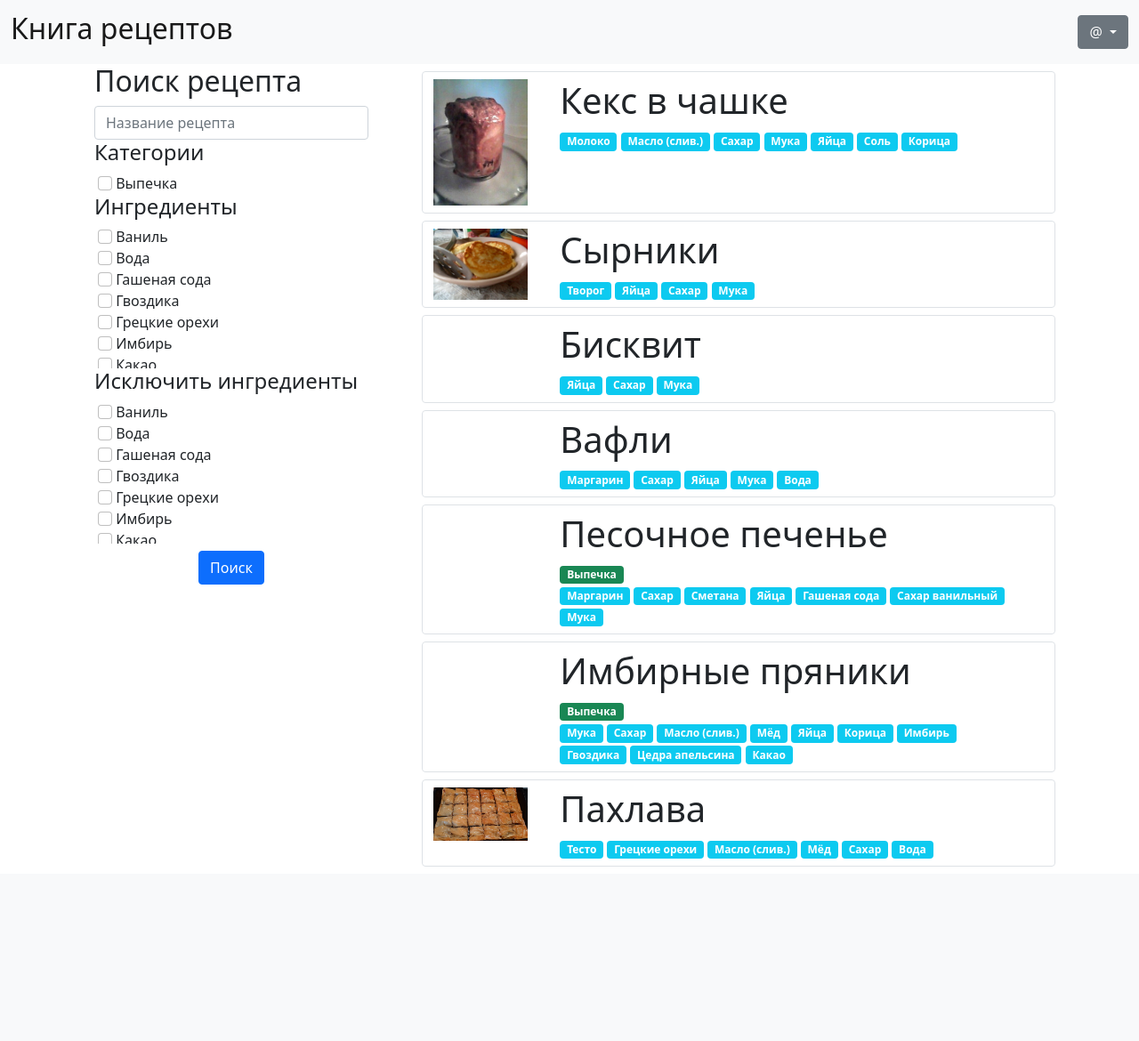
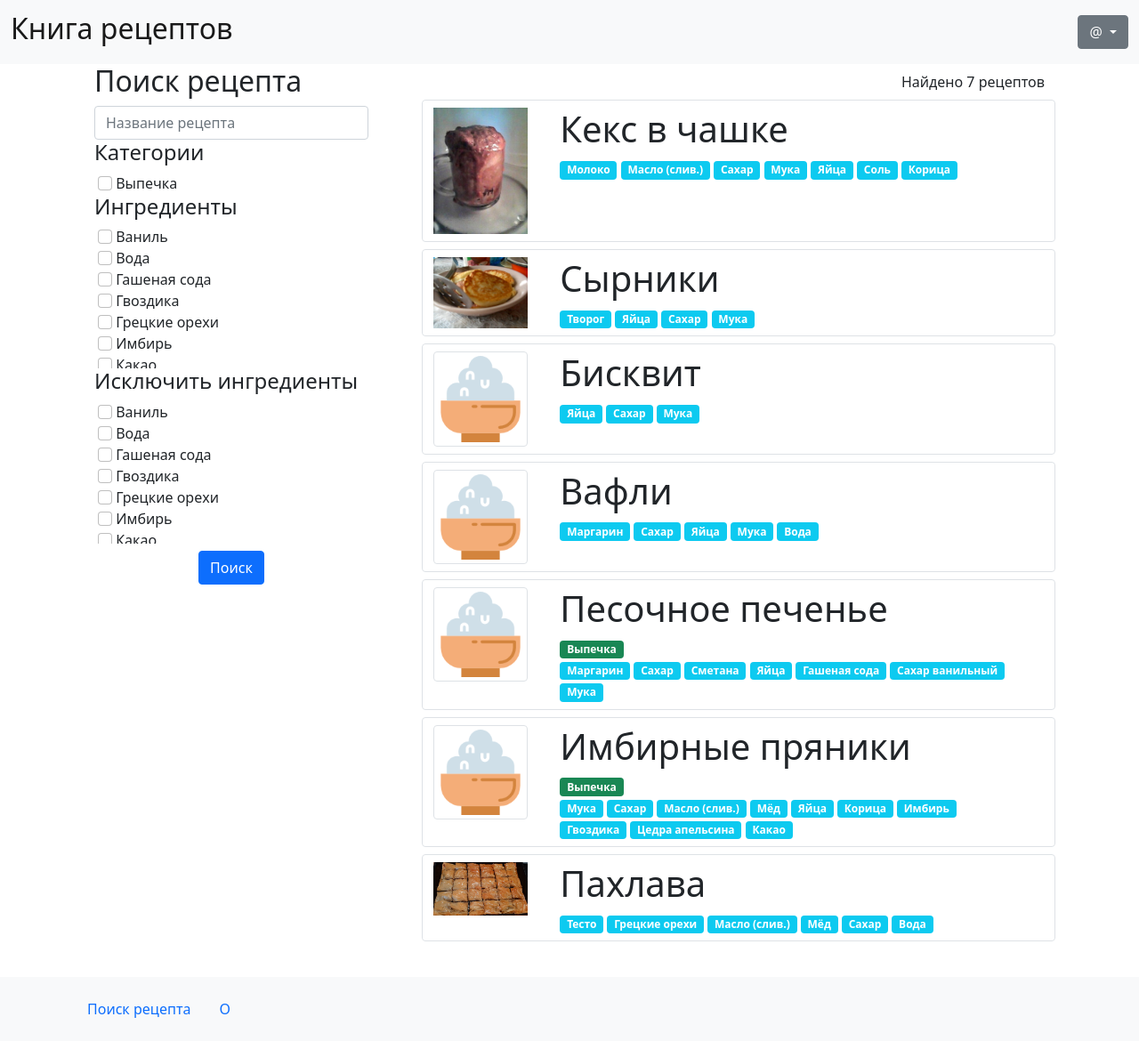
Before and after one commit to MixelTe/RecipeBook, a Flask app: page / in a window 1280 px wide. Shown: the whole page at 89% size. Before the commit the page ends 974 px from the top, so only its background shows below. Run offline with Flask 2, Linux system fonts and the light colour scheme; data comes from the database, SQL or seed files in the repository.

Commit message:
recipe search done

```diff
--- a/src/data/db_session.py
+++ b/src/data/db_session.py
@@ -31,3 +31,8 @@ def global_init(db_file):
 def create_session() -> Session:
     global __factory
     return __factory()
+
+
+@sa.event.listens_for(sa.engine.Engine, 'connect')
+def sqlite_engine_connect(dbapi_conn, connection_record):
+    dbapi_conn.create_function('lower', 1, str.lower)
--- a/src/main.py
+++ b/src/main.py
@@ -1,3 +1,4 @@
+import math
 from flask import Flask, abort, jsonify, make_response, redirect, render_template, request
 from flask_restful import Api
 from flask_login import LoginManager, current_user, login_required, login_user, logout_user
@@ -24,6 +25,7 @@ app.config['JWT_SECRET_KEY'] = 'yandexlyceum_secret_key'
 login_manager = LoginManager()
 login_manager.init_app(app)
 jwt_manager = JWTManager(app)
+RECIPE_ON_PAGE = 20
 
 
 def main():
@@ -36,57 +38,13 @@ def main():
     app.run(debug=True)
 
 
-@app.errorhandler(404)
-def not_found(error):
-    if (request.path.startswith("/api/")):
-        return make_response(jsonify({'error': 'Not found'}), 404)
-    else:
-        return render_template("error.html", title="404", text="Page not found"), 404
-
-
-@app.errorhandler(500)
-def internal_server_error(error):
-    if (request.path.startswith("/api/")):
-        return make_response(jsonify({'error': 'Internal Server Error'}), 500)
-    else:
-        return render_template("error.html", title="500", text="Internal Server Error"), 500
-
-
-@app.errorhandler(401)
-def unauthorized(error):
-    if (request.path.startswith("/api/")):
-        return make_response(jsonify({'error': 'Unauthorized'}), 401)
-    else:
-        return redirect("/login")
-
-
-@jwt_manager.expired_token_loader
-def expired_token_loader():
-    return jsonify({'error': 'The JWT has expired'}), 401
-
-
-@jwt_manager.invalid_token_loader
-def invalid_token_loader(error):
-    return jsonify({'error': 'Invalid JWT'}), 401
-
-
-@jwt_manager.unauthorized_loader
-def unauthorized_loader(error):
-    return jsonify({'error': 'Missing Authorization Header'}), 401
-
-
-@login_manager.user_loader
-def load_user(user_id):
-    db_sess = db_session.create_session()
-    return db_sess.query(User).get(user_id)
-
-
 @app.route("/")
 def index():
     title = request.args.get("title", None)
     categories = request.args.get("categories", None)
     ingredientsAdd = request.args.get("ingredientsAdd", None)
     ingredientsRemove = request.args.get("ingredientsRemove", None)
+    page = int(request.args.get("page", 0))
 
     session = db_session.create_session()
     recipesQuery = session.query(Recipe)
@@ -94,22 +52,49 @@ def index():
     if (categories):
         categories = list(map(int, categories.split("-")))
         recipesQuery = recipesQuery.filter(Recipe.categories.any(Category.id.in_(categories)))
+    else:
+        categories = []
     if (ingredientsAdd):
         ingredientsAdd = list(map(int, ingredientsAdd.split("-")))
-        recipesQuery = recipesQuery.filter(Recipe.ingredients.any(Ingredient.id.in_(ingredientsAdd)))
+        # recipesQuery = recipesQuery.filter(Recipe.ingredients.any(Ingredient.id.in_(ingredientsAdd)))
+        for ingredient in ingredientsAdd:
+            recipesQuery = recipesQuery.filter(Recipe.ingredients.any(Ingredient.id == ingredient))
+    else:
+        ingredientsAdd = []
     if (ingredientsRemove):
         ingredientsRemove = list(map(int, ingredientsRemove.split("-")))
         recipesQuery = recipesQuery.filter(~Recipe.ingredients.any(Ingredient.id.in_(ingredientsRemove)))
+    else:
+        ingredientsRemove = []
+    if (title):
+        recipesQuery = recipesQuery.filter(func.lower(Recipe.title).contains(func.lower(title)))
+    else:
+        title = ""
     # recipes = session.query(Recipe).all()
-    recipes = recipesQuery.all()
-    if (title):
-        title = title.lower()
-        recipes = list(filter(lambda el: title in el.title.lower(), recipes))
-    ingredients = session.query(Ingredient).all()
-    ingredients.sort(key=lambda el: el.title)
-    categoriesAll = session.query(Category).all()
-    categoriesAll.sort(key=lambda el: el.title)
-    return render_template("index.html", title="Рецепты", recipes=recipes, ingredients=ingredients, categories=categoriesAll)
+    count = recipesQuery.count()
+    pageCount = math.ceil(count / RECIPE_ON_PAGE)
+    # recipes = recipesQuery.all()
+    recipes = recipesQuery.slice(page * RECIPE_ON_PAGE, (page + 1) * RECIPE_ON_PAGE).all()
+    # if (title):
+    #     title = title.lower()
+    #     recipes = list(filter(lambda el: title in el.title.lower(), recipes))
+
+    ingredients = session.query(Ingredient).order_by(Ingredient.title).all()
+    categoriesAll = session.query(Category).order_by(Category.title).all()
+    data = {
+        "title": title,
+        "recipes": recipes,
+        "ingredients": ingredients,
+        "categories": categoriesAll,
+        "search_categories": categories,
+        "search_ingredientsAdd": ingredientsAdd,
+        "search_ingredientsRemove": ingredientsRemove,
+        "search_title": title,
+        "count": count,
+        "pageCount": pageCount,
+        "page": page,
+    }
+    return render_template("index.html", **data)
 
 
 # @app.route("/register", methods=['GET', 'POST'])
@@ -223,7 +208,6 @@ def index():
 #     return redirect('/')
 
 
-
 # @app.route("/departments")
 # def departments():
 #     session = db_session.create_session()
@@ -285,5 +269,50 @@ def index():
 #     return redirect('/departments')
 
 
+@app.errorhandler(404)
+def not_found(error):
+    if (request.path.startswith("/api/")):
+        return make_response(jsonify({'error': 'Not found'}), 404)
+    else:
+        return render_template("error.html", title="404", text="Page not found"), 404
+
+
+@app.errorhandler(500)
+def internal_server_error(error):
+    if (request.path.startswith("/api/")):
+        return make_response(jsonify({'error': 'Internal Server Error'}), 500)
+    else:
+        return render_template("error.html", title="500", text="Internal Server Error"), 500
+
+
+@app.errorhandler(401)
+def unauthorized(error):
+    if (request.path.startswith("/api/")):
+        return make_response(jsonify({'error': 'Unauthorized'}), 401)
+    else:
+        return redirect("/login")
+
+
+@jwt_manager.expired_token_loader
+def expired_token_loader():
+    return jsonify({'error': 'The JWT has expired'}), 401
+
+
+@jwt_manager.invalid_token_loader
+def invalid_token_loader(error):
+    return jsonify({'error': 'Invalid JWT'}), 401
+
+
+@jwt_manager.unauthorized_loader
+def unauthorized_loader(error):
+    return jsonify({'error': 'Missing Authorization Header'}), 401
+
+
+@login_manager.user_loader
+def load_user(user_id):
+    db_sess = db_session.create_session()
+    return db_sess.query(User).get(user_id)
+
+
 if __name__ == '__main__':
     main()
--- a/src/static/scripts/index.js
+++ b/src/static/scripts/index.js
@@ -1,6 +1,6 @@
 "use strict"
 const inp_title = document.getElementById("inp-title");
-const btn_search = document.getElementById("btn-search");
+const search_form = document.getElementById("search-form");
 
 const categories = getById("inp-category-");
 const ingredientsAdd = getById("inp-add-");
@@ -16,8 +16,9 @@ function getId(id, prefix)
     return id.substring(prefix.length);
 }
 
-btn_search.addEventListener("click", () =>
+search_form.addEventListener("submit", e =>
 {
+    e.preventDefault();
     const data = {
         categories: [],
         ingredientsAdd: [],
@@ -43,4 +44,27 @@ btn_search.addEventListener("click", () =>
     if (title != "") dataFull.title = title;
     const params = new URLSearchParams(dataFull).toString();
     window.location.href = "/?" + params
+    return false;
 });
+
+
+const pageBtns = getById("btn-page-");
+pageBtns.forEach(btn =>
+{
+    const id = getId(btn.id, "btn-page-");
+    btn.addEventListener("click", () =>
+    {
+        const queryString = window.location.search;
+        const urlParams = new URLSearchParams(queryString);
+        if (id == "next" || id == "prev")
+        {
+            const page = urlParams.get("page") || 0;
+            urlParams.set("page", parseInt(page, 10) + (id == "next" ? 1 : -1))
+        }
+        else
+        {
+            urlParams.set("page", parseInt(id, 10))
+        }
+        window.location.href = "/?" + urlParams.toString()
+    });
+});
--- a/src/templates/base.html
+++ b/src/templates/base.html
@@ -1,5 +1,5 @@
 <!DOCTYPE html>
-<html lang="en">
+<html lang="en" class="h-100">
 <head>
     <meta charset="UTF-8">
     <meta http-equiv="X-UA-Compatible" content="IE=edge">
@@ -9,7 +9,7 @@
     <title>{{ title }}</title>
     {% block head %}{% endblock %}
 </head>
-<body>
+<body class="d-flex flex-column h-100">
     <nav class="navbar navbar-expand-sm navbar-light bg-light">
         <div class="container-fluid">
             <a class="navbar-brand h1 fs-2" href="./">Книга рецептов</a>
@@ -53,5 +53,13 @@
         </div>
     </nav>
     {% block content %}{% endblock %}
+    <footer class="footer mt-auto py-3 bg-light">
+        <div class="container">
+            <ul class="nav">
+                <a class="nav-link" href="/">Поиск рецепта</a>
+                <a class="nav-link" href="/about">О</a>
+            </ul>
+        </div>
+    </footer>
 </body>
 </html>
--- a/src/templates/index.html
+++ b/src/templates/index.html
@@ -15,9 +15,10 @@
         <h2>Поиск рецепта</h2>
     </div>
 </div>
+<form id="search-form" autocomplete="off">
 <div class="row">
     <div class="col">
-        <input type="text" id="inp-title" class="form-control" placeholder="Название рецепта">
+        <input type="text" id="inp-title" class="form-control" placeholder="Название рецепта" value="{{search_title}}">
     </div>
 </div>
 <div class="row">
@@ -26,7 +27,9 @@
         <div style="max-height: 10em; overflow: auto;" class="ps-1">
             {% for category in categories %}
             <div>
-                <input type="checkbox" id="{{'inp-category-' + category.id|string}}" class="form-check-input">
+                <input type="checkbox" id="{{'inp-category-' + category.id|string}}" class="form-check-input"
+                {% if category.id in search_categories %} checked {% endif %}
+                >
                 <label class="form-check-label" for="{{'inp-category-' + category.id|string}}">{{category.title}}</label>
             </div>
             {% endfor %}
@@ -39,7 +42,9 @@
         <div style="max-height: 10em; overflow: auto;" class="ps-1">
             {% for ingredient in ingredients %}
             <div>
-                <input type="checkbox" id="{{'inp-add-' + ingredient.id|string}}" class="form-check-input">
+                <input type="checkbox" id="{{'inp-add-' + ingredient.id|string}}" class="form-check-input"
+                {% if ingredient.id in search_ingredientsAdd %} checked {% endif %}
+                >
                 <label class="form-check-label" for="{{'inp-add-' + ingredient.id|string}}">{{ingredient.title}}</label>
             </div>
             {% endfor %}
@@ -52,7 +57,9 @@
         <div style="max-height: 10em; overflow: auto;" class="ps-1">
             {% for ingredient in ingredients %}
             <div>
-                <input type="checkbox" id="{{'inp-remove-' + ingredient.id|string}}" class="form-check-input">
+                <input type="checkbox" id="{{'inp-remove-' + ingredient.id|string}}" class="form-check-input"
+                {% if ingredient.id in search_ingredientsRemove %} checked {% endif %}
+                >
                 <label class="form-check-label" for="{{'inp-remove-' + ingredient.id|string}}">{{ingredient.title}}</label>
             </div>
             {% endfor %}
@@ -61,18 +68,39 @@
 </div>
 <div class="row">
     <div class="col text-center">
-        <button class="btn btn-primary m-2" id="btn-search">Поиск</button>
+        <button class="btn btn-primary m-2" id="btn-search" type="submit">Поиск</button>
     </div>
 </div>
+</form>
 </div>
 </div>
+<div class="w-100 d-lg-none"></div>
 <div class="col col-auto col-lg-8">
 <div class="container">
+    <div class="row">
+        <div class="col text-end mt-2">
+            {% if (count|string)[-1] == "1" and (count|string)[0] != "1" %}
+            Найден
+            {% else %}
+            Найдено
+            {% endif %}
+            {{count}}
+            {% if (count|string)[-1] == "1" and (count|string)[0] != "1" %}
+            рецепт
+            {% elif (count|string)[-1] in ["2", "3", "4"] and (count|string)[0] != "1" %}
+            рецепта
+            {% else %}
+            рецептов
+            {% endif %}
+        </div>
+    </div>
     {% for recipe in recipes %}
     <div class="row border rounded py-2 my-2">
         <div class="col-3 col-md-2 pe-0">
             {% if recipe.pictures[0] %}
             <img src="{{url_for('static', filename='images/' + recipe.pictures[0].title)}}" class="img-fluid" alt="...">
+            {% else %}
+            <img src="{{url_for('static', filename='images/rice-bowl.png')}}" class="img-fluid img-thumbnail" alt="...">
             {% endif %}
         </div>
         <div class="col">
@@ -107,8 +135,44 @@
         </div>
     </div>
     {% endfor %}
+    <div class="row">
+        <div class="col mt-2 text-center">
+            <div class="btn-group">
+                {% if page != 0 %}
+                <button type="button" class="btn btn-primary" id="btn-page-prev">←</button>
+                {% endif %}
+                {% if pageCount > 1 %}
+                <button type="button" class="btn btn-primary {% if page == 0 %}active{% endif %}" id="btn-page-0">1</button>
+                {% endif %}
+            {% if page > 3 %}
+            </div>
+            <div class="btn-group">
+            {% endif %}
+
+                {% for i in range(page - 2, page + 3) %}
+                    {% if i > 0 and i < pageCount - 1 %}
+                    <button type="button" class="btn btn-primary {% if page == i %}active{% endif %}" id="btn-page-{{i}}">{{i + 1}}</button>
+                    {% endif %}
+                {% endfor %}
+            {% if page < pageCount - 4 %}
+            </div>
+            <div class="btn-group">
+            {% endif %}
+                {% if pageCount > 1 %}
+                <button type="button" class="btn btn-primary {% if page == pageCount - 1 %}active{% endif %}" id="btn-page-{{pageCount - 1}}">{{pageCount}}</button>
+                {% endif %}
+                {% if page < pageCount - 1 %}
+                <button type="button" class="btn btn-primary" id="btn-page-next">→</button>
+                {% endif %}
+            </div>
+        </div>
+    </div>
 </div>
 </div>
 </div>
 </div>
 {% endblock %}
+
+<!-- {% block footer %}
+<a href="https://www.flaticon.com/free-icons/rice" title="rice icons" class="text-muted">Rice icons created by smalllikeart - Flaticon</a>
+{% endblock %} -->
```
Also changed, not shown: src/static/images/rice-bowl.png (added).
